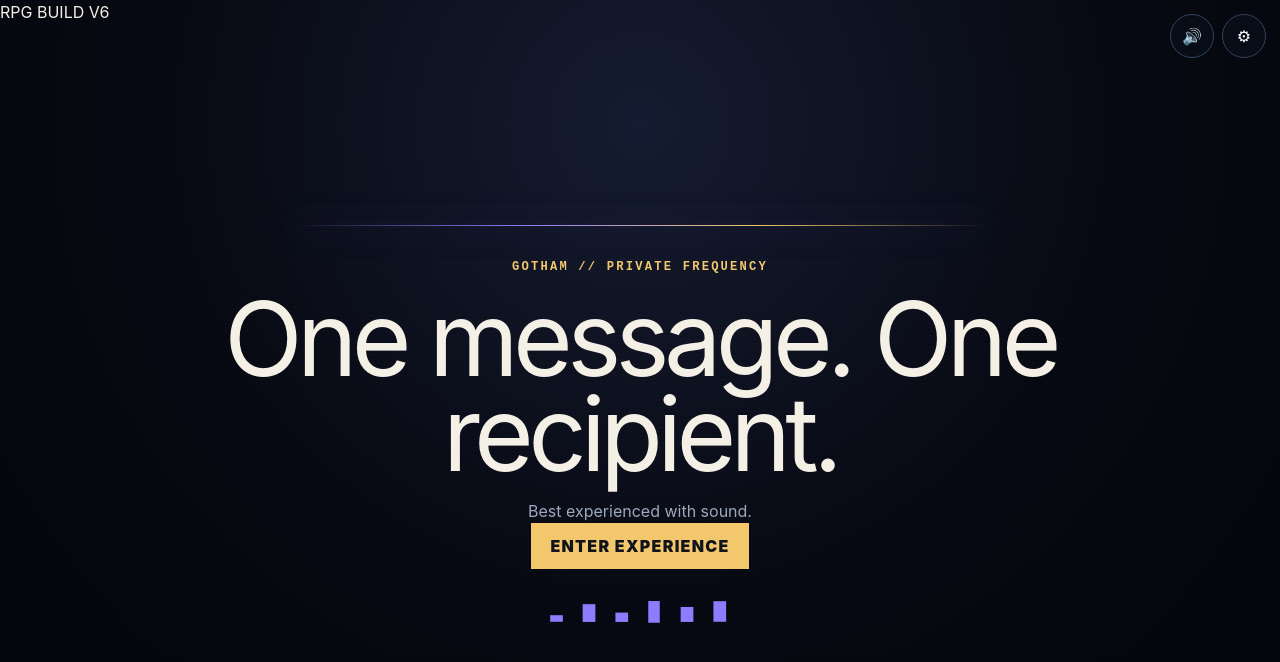
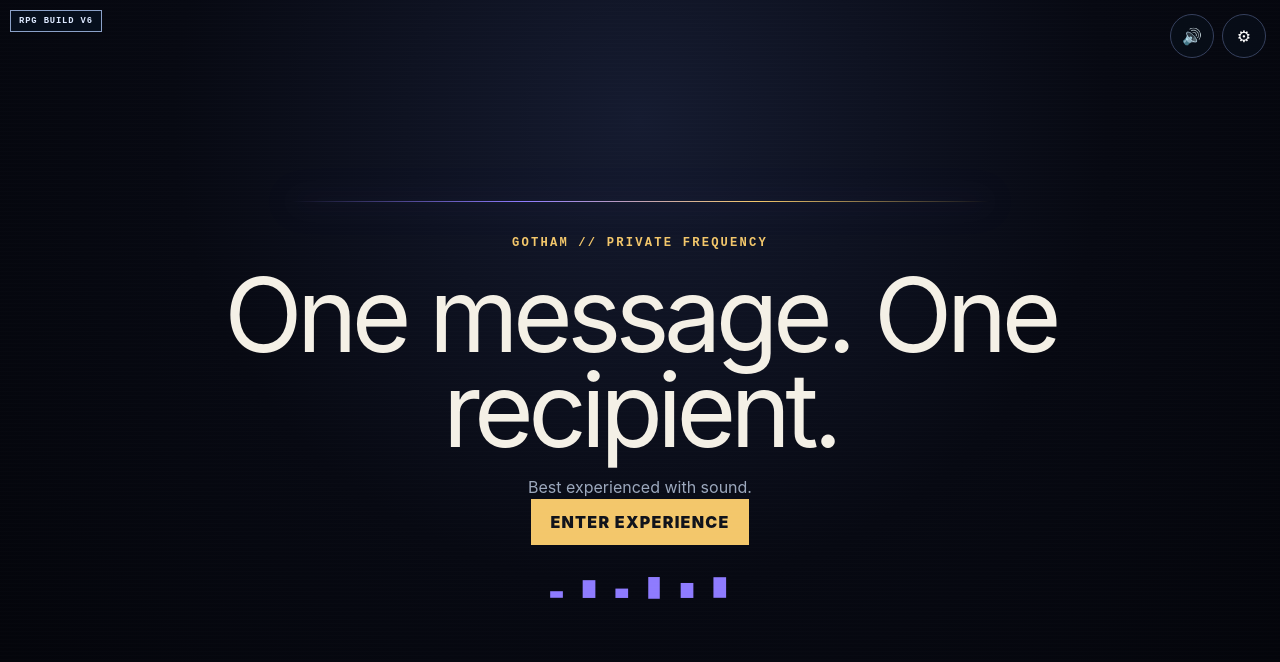
Before and after one commit to chebbi24/pro, a React (Vite) app: page / in a window 1280 px wide. Shown: the top 662 px of the page. Built offline with nearby package versions, Linux system fonts and the light colour scheme.

Commit message:
Style RPG v6 build ribbon

```diff
--- a/src/styles.css
+++ b/src/styles.css
@@ -283,3 +283,5 @@ radial-gradient(circle at 50% 20%,#27324d 0,#0a0d16 48%,#030408 100%)}
   .rpg-story-topbar{font-size:.5rem;padding:0 8px}.rpg-dialogue-box{padding:12px}.rpg-dialogue-footer{align-items:stretch;flex-direction:column}.rpg-dialogue-footer button{width:100%}
   .rpg-polaroid{width:52%}.rpg-polaroid.left{left:4%;top:29%}.rpg-polaroid.right{right:4%;top:18%}.rpg-photo-title{left:14px;top:12px}.rpg-next-tease{right:12px;bottom:10px;font-size:.52rem}
 }
+
+.build-ribbon{position:fixed;z-index:200;left:10px;top:10px;padding:5px 8px;border:1px solid #8ba1c8;background:#07111fea;color:#dce8ff;font:900 .55rem monospace;letter-spacing:.1em;pointer-events:none}
```
